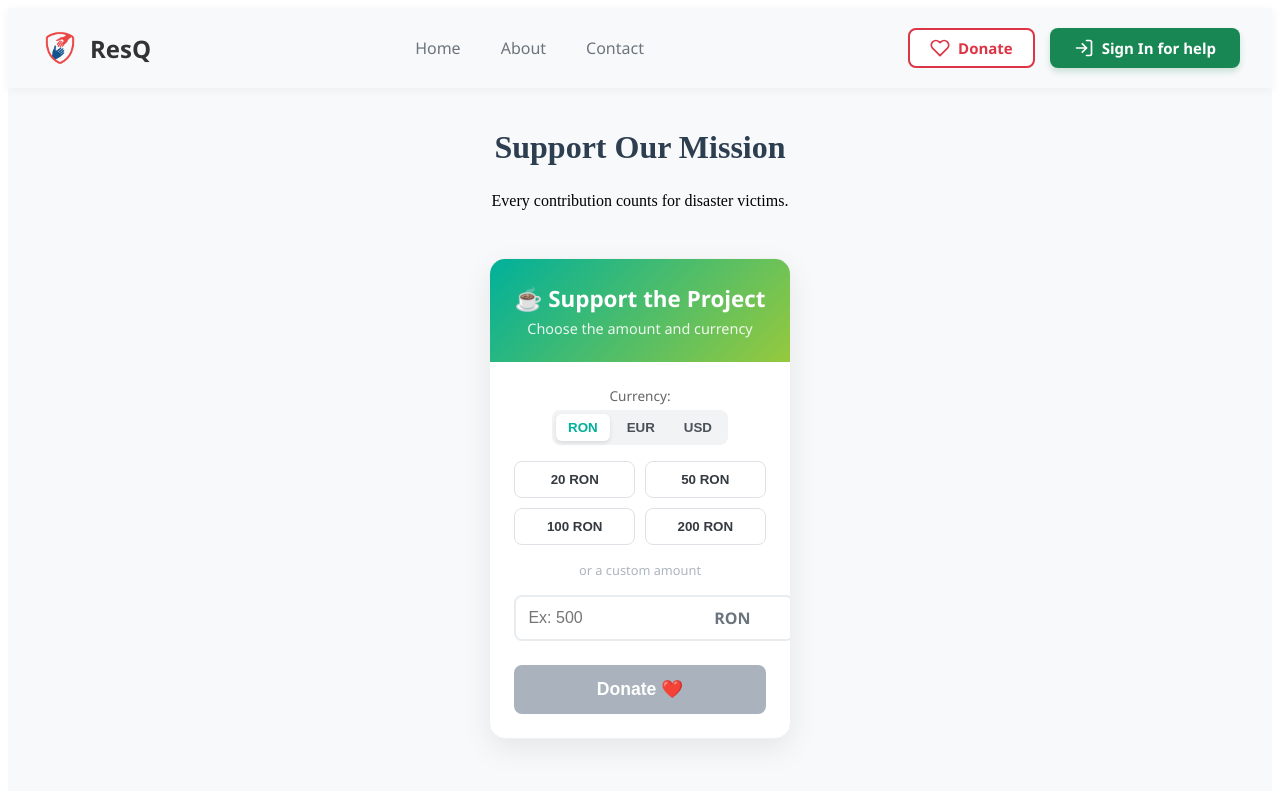
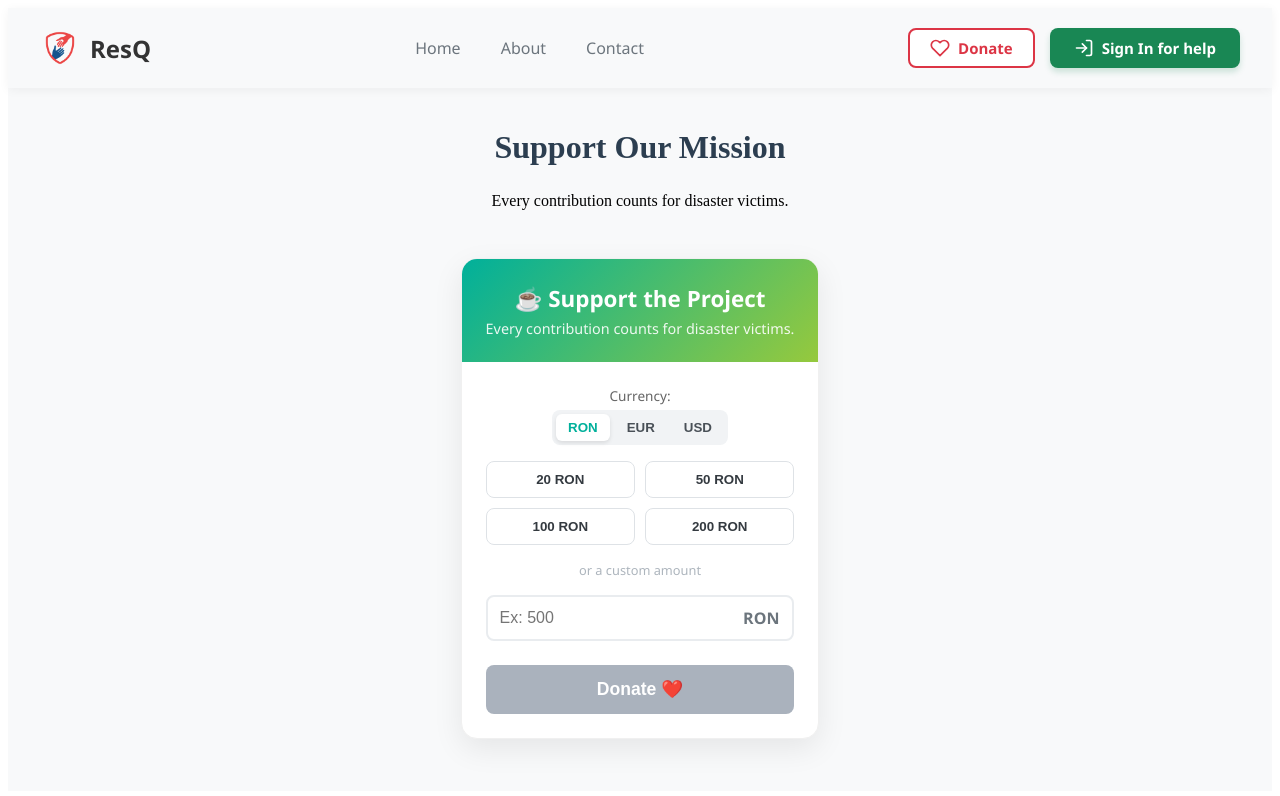
Before and after one commit to palroland21/PoliHack, a Vue app in the folder frontend/: page /donate in a window 1280 px wide. Shown: the top 796 px of the page. Built offline with nearby package versions, Linux system fonts and the light colour scheme.

Commit message:
Pay subscription

```diff
--- a/frontend/src/views/donationView/DonationCard.vue
+++ b/frontend/src/views/donationView/DonationCard.vue
@@ -1,18 +1,29 @@
 <script setup>
-import { ref } from 'vue';
+import { ref, computed, onMounted } from 'vue';
 import axios from 'axios';
+import { useMainStore } from '@/stores/mainStore'; // Asigură-te că importi store-ul
 
-// Variabile reactive (State)
-const customAmount = ref(''); // Aici se salvează suma (și din input, și din butoane)
+const store = useMainStore();
+
+// --- STATE ---
+const customAmount = ref('');
 const selectedCurrency = ref('RON');
 const loading = ref(false);
+const activeTab = ref('donation'); // 'donation' sau 'subscription'
 
 const currencies = ['RON', 'EUR', 'USD'];
 const presetAmounts = [20, 50, 100, 200];
 
-// Funcția care trimite plata către Backend
+// --- LOGICA PENTRU AFISARE TABS ---
+// Verificam daca userul este Victima (Client)
+const isVictim = computed(() => {
+  // Verificam in store sau localStorage
+  const type = store.userType || localStorage.getItem('userType');
+  return type === 'client' || type === 'victim';
+});
+
+// --- FUNCȚIA PENTRU DONAȚIE (ONE-TIME) ---
 const initiateDonation = async () => {
-  // Verificăm valoarea din customAmount
   const amountToPay = customAmount.value;
 
   if (!amountToPay || amountToPay <= 0) {
@@ -22,20 +33,42 @@ const initiateDonation = async () => {
 
   loading.value = true;
 
-
   try {
-    // Trimitem la backend
     const response = await axios.post('http://localhost:9090/payment/create-checkout-session', {
       amount: amountToPay,
-      currency: selectedCurrency.value
+      currency: selectedCurrency.value,
+      type: 'donation' // Backend-ul poate folosi asta pentru a distinge
     });
 
     if (response.data && response.data.checkoutUrl) {
       window.location.href = response.data.checkoutUrl;
     }
   } catch (error) {
-    console.error("Error processing payment:", error);
-    alert("Something went wrong. Please check the console.");
+    console.error("Error processing donation:", error);
+    alert("Payment failed.");
+  } finally {
+    loading.value = false;
+  }
+};
+
+// --- FUNCȚIA PENTRU SUBSCRIPȚIE (RECURRING) ---
+const initiateSubscription = async () => {
+  loading.value = true;
+
+  try {
+    // Trimitem cerere către endpoint-ul de subscripție
+    // Backend-ul trebuie să creeze o sesiune Stripe cu mode='subscription' și un priceId fix
+    const response = await axios.post('http://localhost:9090/payment/create-subscription-session', {
+      currency: 'USD',
+      price: 10 // Prețul fix de 10$
+    });
+
+    if (response.data && response.data.checkoutUrl) {
+      window.location.href = response.data.checkoutUrl;
+    }
+  } catch (error) {
+    console.error("Error processing subscription:", error);
+    alert("Subscription failed. Check console.");
   } finally {
     loading.value = false;
   }
@@ -45,12 +78,31 @@ const initiateDonation = async () => {
 <template>
   <div class="donation-card">
     <div class="card-header">
-      <h3>☕ Support the Project</h3>
-      <p>Choose the amount and currency</p>
+      <h3 v-if="activeTab === 'donation'">☕ Support the Project</h3>
+      <h3 v-else>⭐ Become a Member</h3>
+      <p>Every contribution counts for disaster victims.</p>
     </div>
 
     <div class="card-body">
 
+      <div v-if="isVictim" class="tabs-container">
+        <button
+            class="tab-btn"
+            :class="{ active: activeTab === 'donation' }"
+            @click="activeTab = 'donation'"
+        >
+          Donation
+        </button>
+        <button
+            class="tab-btn"
+            :class="{ active: activeTab === 'subscription' }"
+            @click="activeTab = 'subscription'"
+        >
+          Pay Subscription
+        </button>
+      </div>
+
+      <div v-if="activeTab === 'donation'" class="fade-in">
         <div class="currency-selector">
           <label>Currency:</label>
           <div class="currency-options">
@@ -98,6 +150,34 @@ const initiateDonation = async () => {
           <span v-else>Processing...</span>
         </button>
       </div>
+
+      <div v-else class="subscription-content fade-in">
+        <div class="sub-icon">🚀</div>
+        <h4>Monthly Premium Support</h4>
+        <p class="sub-desc">Get access to premium resources and help us maintain the platform.</p>
+
+        <div class="price-box">
+          <span class="amount">10$</span>
+          <span class="period">/ month</span>
+        </div>
+
+        <ul class="benefits-list">
+          <li>✅ Priority Support</li>
+          <li>✅ Recurring contribution</li>
+          <li>✅ Cancel anytime</li>
+        </ul>
+
+        <button
+            class="donate-btn sub-btn"
+            @click="initiateSubscription"
+            :disabled="loading"
+        >
+          <span v-if="!loading">Subscribe for $10/mo</span>
+          <span v-else>Processing...</span>
+        </button>
+      </div>
+
+    </div>
   </div>
 </template>
 
@@ -114,10 +194,11 @@ const initiateDonation = async () => {
 }
 
 .card-header {
-  background: linear-gradient(135deg, #00b09b, #96c93d); /* Fresh Green */
+  background: linear-gradient(135deg, #00b09b, #96c93d);
   color: white;
   padding: 1.5rem;
   text-align: center;
+  transition: background 0.3s ease;
 }
 
 .card-header h3 { margin: 0; font-size: 1.4rem; }
@@ -125,113 +206,100 @@ const initiateDonation = async () => {
 
 .card-body { padding: 1.5rem; }
 
-/* Currency Selector Styles */
-.currency-selector {
-  margin-bottom: 1rem;
-  text-align: center;
+/* --- STILURI PENTRU TABS (Format Individual/Company) --- */
+.tabs-container {
+  display: flex;
+  background-color: #f1f3f5;
+  padding: 5px;
+  border-radius: 12px;
+  margin-bottom: 25px;
 }
-.currency-selector label {
-  display: block;
-  font-size: 0.85rem;
+
+.tab-btn {
+  flex: 1;
+  display: flex;
+  align-items: center;
+  justify-content: center;
+  padding: 10px;
+  border: none;
+  background: transparent;
   color: #666;
-  margin-bottom: 5px;
+  font-weight: 600;
+  cursor: pointer;
+  border-radius: 8px;
+  transition: all 0.3s ease;
+  font-size: 0.95rem;
 }
+
+.tab-btn.active {
+  background-color: white;
+  color: #333;
+  box-shadow: 0 2px 5px rgba(0,0,0,0.05);
+}
+
+/* --- Currency Selector --- */
+.currency-selector { margin-bottom: 1rem; text-align: center; }
+.currency-selector label { display: block; font-size: 0.85rem; color: #666; margin-bottom: 5px; }
 .currency-options {
-  display: flex;
-  justify-content: center;
-  gap: 5px;
-  background: #f1f3f5;
-  padding: 4px;
-  border-radius: 8px;
-  width: fit-content;
-  margin: 0 auto;
+  display: flex; justify-content: center; gap: 5px; background: #f1f3f5; padding: 4px; border-radius: 8px; width: fit-content; margin: 0 auto;
 }
 .currency-options button {
-  border: none;
-  background: transparent;
-  padding: 6px 12px;
-  border-radius: 6px;
-  cursor: pointer;
-  font-weight: 600;
-  color: #495057;
-  transition: all 0.2s;
+  border: none; background: transparent; padding: 6px 12px; border-radius: 6px; cursor: pointer; font-weight: 600; color: #495057; transition: all 0.2s;
 }
-.currency-options button.active {
-  background: white;
-  color: #00b09b;
-  box-shadow: 0 2px 4px rgba(0,0,0,0.1);
+.currency-options button.active { background: white; color: #00b09b; box-shadow: 0 2px 4px rgba(0,0,0,0.1); }
+
+/* --- Presets & Inputs --- */
+.preset-buttons { display: grid; grid-template-columns: 1fr 1fr; gap: 10px; margin-bottom: 1rem; }
+.preset-btn {
+  background: #fff; border: 1px solid #dee2e6; padding: 10px; border-radius: 8px; cursor: pointer; font-weight: 600; color: #343a40; transition: 0.2s;
 }
+.preset-btn:hover { background: #f8f9fa; border-color: #adb5bd; }
+.divider { text-align: center; font-size: 0.8rem; color: #adb5bd; margin: 1rem 0; }
+.custom-input-group { position: relative; margin-bottom: 1.5rem; }
+.custom-input-group input { width: 100%; padding: 12px; border: 2px solid #e9ecef; border-radius: 8px; font-size: 1rem; outline: none; box-sizing: border-box; }
+.custom-input-group input:focus { border-color: #00b09b; }
+.currency-label { position: absolute; right: 15px; top: 50%; transform: translateY(-50%); color: #6c757d; font-weight: bold; }
 
-.preset-buttons {
-  display: grid;
-  grid-template-columns: 1fr 1fr;
-  gap: 10px;
-  margin-bottom: 1rem;
+/* --- Main Button --- */
+.donate-btn {
+  width: 100%; padding: 14px; background: #00b09b; color: white; border: none; border-radius: 8px; font-size: 1.1rem; font-weight: bold; cursor: pointer; transition: background 0.3s;
 }
+.donate-btn:hover:not(:disabled) { background: #009688; }
+.donate-btn:disabled { background: #aab2bd; cursor: not-allowed; }
 
-.preset-btn {
-  background: #fff;
-  border: 1px solid #dee2e6;
-  padding: 10px;
-  border-radius: 8px;
-  cursor: pointer;
-  font-weight: 600;
-  color: #343a40;
-  transition: 0.2s;
+/* --- STILURI SPECIFICE PENTRU SUBSCRIPTION --- */
+.subscription-content {
+  text-align: center;
+  padding: 10px 0;
 }
-.preset-btn:hover {
+.sub-icon { font-size: 3rem; margin-bottom: 10px; }
+.sub-desc { color: #666; font-size: 0.9rem; margin-bottom: 20px; }
+.price-box {
   background: #f8f9fa;
-  border-color: #adb5bd;
+  padding: 15px;
+  border-radius: 12px;
+  margin-bottom: 20px;
+  border: 1px dashed #00b09b;
 }
+.amount { font-size: 2rem; font-weight: 800; color: #333; }
+.period { font-size: 1rem; color: #777; font-weight: 500; }
 
-.divider {
-  text-align: center;
-  font-size: 0.8rem;
-  color: #adb5bd;
-  margin: 1rem 0;
+.benefits-list {
+  list-style: none; padding: 0; margin-bottom: 25px; text-align: left; display: inline-block;
 }
+.benefits-list li { margin-bottom: 8px; font-size: 0.95rem; color: #555; }
 
-.custom-input-group {
-  position: relative;
-  margin-bottom: 1.5rem;
+.sub-btn {
+  background: #4a90e2; /* Culoare diferită pt subscription */
 }
-.custom-input-group input {
-  width: 100%;
-  padding: 12px;
-  border: 2px solid #e9ecef;
-  border-radius: 8px;
-  font-size: 1rem;
-  outline: none;
+.sub-btn:hover:not(:disabled) { background: #357abd; }
+
+/* Animatie simpla de fade */
+.fade-in {
+  animation: fadeIn 0.3s ease-in-out;
 }
-.custom-input-group input:focus {
-  border-color: #00b09b;
-}
-.currency-label {
-  position: absolute;
-  right: 15px;
-  top: 50%;
-  transform: translateY(-50%);
-  color: #6c757d;
-  font-weight: bold;
-}
-
-.donate-btn {
-  width: 100%;
-  padding: 14px;
-  background: #00b09b;
-  color: white;
-  border: none;
-  border-radius: 8px;
-  font-size: 1.1rem;
-  font-weight: bold;
-  cursor: pointer;
-  transition: background 0.3s;
-}
-.donate-btn:hover:not(:disabled) {
-  background: #009688;
-}
-.donate-btn:disabled {
-  background: #aab2bd;
-  cursor: not-allowed;
+@keyframes fadeIn {
+  from { opacity: 0; transform: translateY(5px); }
+  to { opacity: 1; transform: translateY(0); }
 }
 </style>
```
Also changed, not shown: frontend/src/components/common/Navbar.vue (+12 -12 lines), 1 other file (tests, documents, lock files or other folders). Lines whose indentation alone changed are shown as unchanged.
